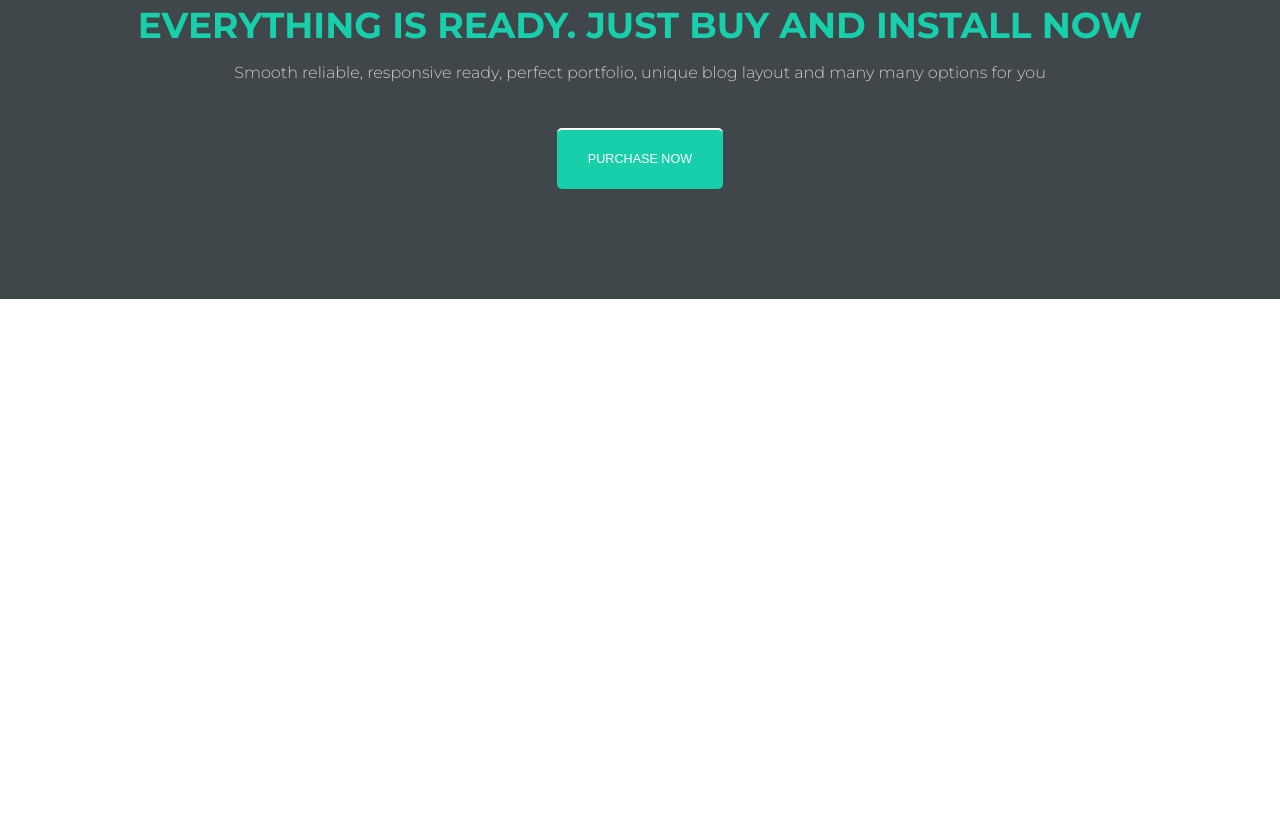
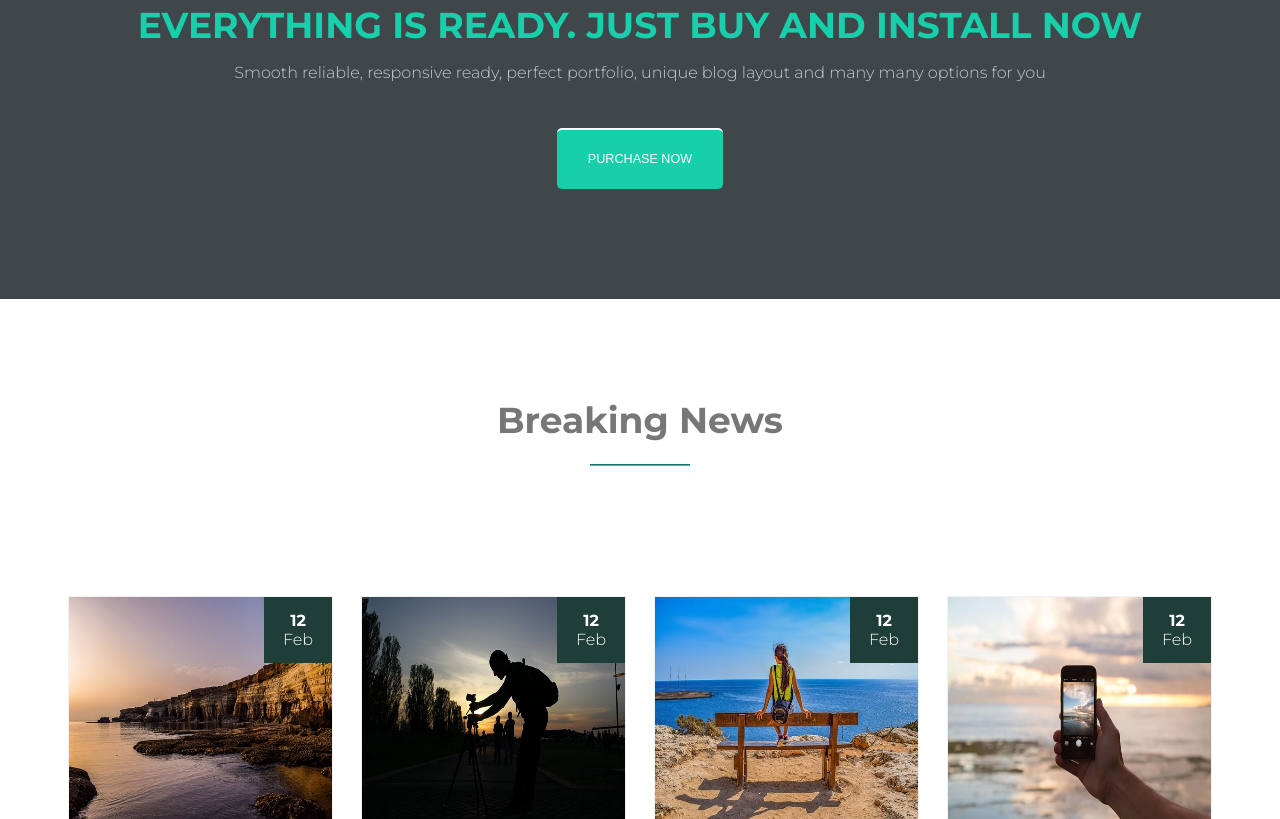
Before and after one commit to MichalStabrawa/create-psd, a plain HTML site: page index.html in a window 1280 px wide. Shown: the part 4733-5552 px from the top of the page. Before the commit the page ends 5032 px from the top, so only its background shows below. Drawn offline with Linux system fonts and the light colour scheme.

Commit message:
add img in new section

```diff
--- a/css/style.css
+++ b/css/style.css
@@ -634,3 +634,43 @@ section.every p{
     color:#c8c9c9;
     font size:16px;
 }
+
+/*section breaking news*/
+#breaking-news .breaking-content{
+    width: 263px;
+    background-color:#f8fcfe;
+    margin:14px;
+    border:1px solid #f0f1f2;
+    position: relative;
+
+}
+
+#breaking-news .breaking-content figure{
+    margin:0px;
+    width: 263px;
+    height: 229px;
+    overflow:hidden;
+}
+#breaking-news .breaking-content figure img{
+    width: 263px;
+    height: 229px;
+}
+
+#breaking-news .breaking-content .data {
+    position: absolute;
+    z-index:10;
+    width: 68px;
+    height: 66px;
+    right: 0;
+    top:0;
+    background-color:#203e38;
+    color:#fff;
+    display:flex;
+    justify-content: center;
+    flex-direction: column;
+    align-items:center;
+
+}
+#breaking-news .breaking-content .data h4{
+    margin:0px;
+}
--- a/index.html
+++ b/index.html
@@ -186,24 +186,132 @@
 
         <div class="container-foto">
             <div class="work-foto"><img src="img/laptop-3244483_640.jpg" alt="">
-            <div class="mask-work"><div class="mask-social"><span><i class="fas  fa-link"></i></span><span><i class="fas  fa-search"></i></span><div class="mask-content"><h3>CREATIVE DESIGN</h3><p>Web Design</p></div></div></div></div>
-            <div class="work-foto"><img src="img/business-792113_640%20(1).jpg" alt=""><div class="mask-work"><div class="mask-social"><span><i class="fas  fa-link"></i></span><span><i class="fas  fa-search"></i></span><div class="mask-content"><h3>CREATIVE DESIGN</h3><p>Web Design</p></div></div></div></div>
-            <div class="work-foto"><img src="img/magazines-614897_640%20(1).jpg" alt=""><div class="mask-work"><div class="mask-social"><span><i class="fas  fa-link"></i></span><span><i class="fas  fa-search"></i></span><div class="mask-content"><h3>CREATIVE DESIGN</h3><p>Web Design</p></div></div></div></div>
-            <div class="work-foto"><img src="img/man-work.jpg" alt=""><div class="mask-work"><div class="mask-social"><span><i class="fas  fa-link"></i></span><span><i class="fas  fa-search"></i></span><div class="mask-content"><h3>CREATIVE DESIGN</h3><p>Web Design</p></div></div></div></div>
-            <div class="work-foto"><img src="img/advarstaining.jpg" alt=""><div class="mask-work"><div class="mask-social"><span><i class="fas  fa-link"></i></span><span><i class="fas  fa-search"></i></span><div class="mask-content"><h3>CREATIVE DESIGN</h3><p>Web Design</p></div></div></div></div>
-             <div class="work-foto"><img src="img/newspaper.jpg" alt=""><div class="mask-work"><div class="mask-social"><span><i class="fas  fa-link"></i></span><span><i class="fas  fa-search"></i></span><div class="mask-content"><h3>CREATIVE DESIGN</h3><p>Web Design</p></div></div></div></div>
-            <div class="work-foto"><img src="img/pink.jpg" alt=""><div class="mask-work"><div class="mask-social"><span><i class="fas  fa-link"></i></span><span><i class="fas  fa-search"></i></span><div class="mask-content"><h3>CREATIVE DESIGN</h3><p>Web Design</p></div></div></div></div>
-            <div class="work-foto"><img src="img/cd-2588173_640%20(1).jpg" alt=""><div class="mask-work"><div class="mask-social"><span><i class="fas  fa-link"></i></span><span><i class="fas  fa-search"></i></span><div class="mask-content"><h3>CREATIVE DESIGN</h3><p>Web Design</p></div></div></div></div>
+                <div class="mask-work">
+                    <div class="mask-social"><span><i class="fas  fa-link"></i></span><span><i class="fas  fa-search"></i></span>
+                        <div class="mask-content">
+                            <h3>CREATIVE DESIGN</h3>
+                            <p>Web Design</p>
+                        </div>
+                    </div>
+                </div>
+            </div>
+            <div class="work-foto"><img src="img/business-792113_640%20(1).jpg" alt="">
+                <div class="mask-work">
+                    <div class="mask-social"><span><i class="fas  fa-link"></i></span><span><i class="fas  fa-search"></i></span>
+                        <div class="mask-content">
+                            <h3>CREATIVE DESIGN</h3>
+                            <p>Web Design</p>
+                        </div>
+                    </div>
+                </div>
+            </div>
+            <div class="work-foto"><img src="img/magazines-614897_640%20(1).jpg" alt="">
+                <div class="mask-work">
+                    <div class="mask-social"><span><i class="fas  fa-link"></i></span><span><i class="fas  fa-search"></i></span>
+                        <div class="mask-content">
+                            <h3>CREATIVE DESIGN</h3>
+                            <p>Web Design</p>
+                        </div>
+                    </div>
+                </div>
+            </div>
+            <div class="work-foto"><img src="img/man-work.jpg" alt="">
+                <div class="mask-work">
+                    <div class="mask-social"><span><i class="fas  fa-link"></i></span><span><i class="fas  fa-search"></i></span>
+                        <div class="mask-content">
+                            <h3>CREATIVE DESIGN</h3>
+                            <p>Web Design</p>
+                        </div>
+                    </div>
+                </div>
+            </div>
+            <div class="work-foto"><img src="img/advarstaining.jpg" alt="">
+                <div class="mask-work">
+                    <div class="mask-social"><span><i class="fas  fa-link"></i></span><span><i class="fas  fa-search"></i></span>
+                        <div class="mask-content">
+                            <h3>CREATIVE DESIGN</h3>
+                            <p>Web Design</p>
+                        </div>
+                    </div>
+                </div>
+            </div>
+            <div class="work-foto"><img src="img/newspaper.jpg" alt="">
+                <div class="mask-work">
+                    <div class="mask-social"><span><i class="fas  fa-link"></i></span><span><i class="fas  fa-search"></i></span>
+                        <div class="mask-content">
+                            <h3>CREATIVE DESIGN</h3>
+                            <p>Web Design</p>
+                        </div>
+                    </div>
+                </div>
+            </div>
+            <div class="work-foto"><img src="img/pink.jpg" alt="">
+                <div class="mask-work">
+                    <div class="mask-social"><span><i class="fas  fa-link"></i></span><span><i class="fas  fa-search"></i></span>
+                        <div class="mask-content">
+                            <h3>CREATIVE DESIGN</h3>
+                            <p>Web Design</p>
+                        </div>
+                    </div>
+                </div>
+            </div>
+            <div class="work-foto"><img src="img/cd-2588173_640%20(1).jpg" alt="">
+                <div class="mask-work">
+                    <div class="mask-social"><span><i class="fas  fa-link"></i></span><span><i class="fas  fa-search"></i></span>
+                        <div class="mask-content">
+                            <h3>CREATIVE DESIGN</h3>
+                            <p>Web Design</p>
+                        </div>
+                    </div>
+                </div>
+            </div>
 
-            <div class="work-foto" ><img src="img/notepad.jpg" alt=""><div class="mask-work"><div class="mask-social"><span><i class="fas  fa-link"></i></span><span><i class="fas  fa-search"></i></span><div class="mask-content"><h3>CREATIVE DESIGN</h3><p>Web Design</p></div></div></div></div>
-            <div class="work-foto"><img src="img/beverage-2441917_640%20(1).jpg" alt=""><div class="mask-work"><div class="mask-social"><span><i class="fas  fa-link"></i></span><span><i class="fas  fa-search"></i></span><div class="mask-content"><h3>CREATIVE DESIGN</h3><p>Web Design</p></div></div></div></div>
-            <div class="work-foto"><img src="img/cityscape-3315814_640%20(1).jpg" alt=""><div class="mask-work"><div class="mask-social"><span><i class="fas  fa-link"></i></span><span><i class="fas  fa-search"></i></span><div class="mask-content"><h3>CREATIVE DESIGN</h3><p>Web Design</p></div></div></div></div>
-            <div class="work-foto"><img src="img/business-meeting-1238188_640%20(1).jpg" alt=""><div class="mask-work"><div class="mask-social"><span><i class="fas  fa-link"></i></span><span><i class="fas  fa-search"></i></span><div class="mask-content"><h3>CREATIVE DESIGN</h3><p>Web Design</p></div></div></div></div>
+            <div class="work-foto"><img src="img/notepad.jpg" alt="">
+                <div class="mask-work">
+                    <div class="mask-social"><span><i class="fas  fa-link"></i></span><span><i class="fas  fa-search"></i></span>
+                        <div class="mask-content">
+                            <h3>CREATIVE DESIGN</h3>
+                            <p>Web Design</p>
+                        </div>
+                    </div>
+                </div>
+            </div>
+            <div class="work-foto"><img src="img/beverage-2441917_640%20(1).jpg" alt="">
+                <div class="mask-work">
+                    <div class="mask-social"><span><i class="fas  fa-link"></i></span><span><i class="fas  fa-search"></i></span>
+                        <div class="mask-content">
+                            <h3>CREATIVE DESIGN</h3>
+                            <p>Web Design</p>
+                        </div>
+                    </div>
+                </div>
+            </div>
+            <div class="work-foto"><img src="img/cityscape-3315814_640%20(1).jpg" alt="">
+                <div class="mask-work">
+                    <div class="mask-social"><span><i class="fas  fa-link"></i></span><span><i class="fas  fa-search"></i></span>
+                        <div class="mask-content">
+                            <h3>CREATIVE DESIGN</h3>
+                            <p>Web Design</p>
+                        </div>
+                    </div>
+                </div>
+            </div>
+            <div class="work-foto"><img src="img/business-meeting-1238188_640%20(1).jpg" alt="">
+                <div class="mask-work">
+                    <div class="mask-social"><span><i class="fas  fa-link"></i></span><span><i class="fas  fa-search"></i></span>
+                        <div class="mask-content">
+                            <h3>CREATIVE DESIGN</h3>
+                            <p>Web Design</p>
+                        </div>
+                    </div>
+                </div>
+            </div>
 
         </div>
 
         <div class="btn-content"><button class="btn-load">LOAD MORE</button>
-        <div id="triangle"></div></div>
+            <div id="triangle"></div>
+        </div>
 
 
         <!--work-foto-load more-->
@@ -213,7 +321,7 @@
 
     <section class="white-content" id="services">
         <h2>Our Services</h2>
-           <div class="container">
+        <div class="container">
             <ul>
                 <li><a href=""><button>Web Design</button></a></li>
                 <li><a href="">Graphic Design</a></li>
@@ -230,12 +338,57 @@
     </section>
 
 
+    <!--section every-->
+    <section class="every">
+        <h2>EVERYTHING IS READY. JUST BUY AND INSTALL NOW</h2>
+        <p>Smooth reliable, responsive ready, perfect portfolio, unique blog layout and many many options for you</p>
+        <button class="btn-every">PURCHASE NOW</button>
+    </section>
 
-  <section class="every">
-      <h2>EVERYTHING IS READY. JUST BUY AND INSTALL NOW</h2>
-      <p>Smooth reliable, responsive ready, perfect portfolio, unique blog layout and many many options for you</p>
-      <button class="btn-every">PURCHASE NOW</button>
-  </section>
+    <!--section breaking news-->
+
+    <section class="white-content" id="breaking-news">
+        <h2>Breaking News</h2>
+
+        <div class="container">
+            <div class="breaking-content">
+                <figure><img src="img/cyprus-3184019_640%20(1).jpg" alt=""></figure>
+                <h3>Amazing Blog Post</h3><div class="data"><h4>12 </h4><span>Feb</span></div>
+            </div>
+            <div class="breaking-content">
+                <figure><img src="img/silhouette-3335612_640%20(1).jpg" alt=""></figure>
+                <h3>Amazing Post</h3><div class="data"><h4>12 </h4><span>Feb</span></div>
+            </div>
+            <div class="breaking-content">
+                <figure><img src="img/girl-3340413_640%20(1).jpg" alt=""></figure>
+                <h3>Amazing Blog Post</h3><div class="data"><h4>12 </h4><span>Feb</span></div>
+            </div>
+            <div class="breaking-content">
+                <figure><img src="img/phone-690091_640%20(1).jpg" alt=""></figure>
+                <h3>Amazing Blog Post</h3><div class="data"><h4>12 </h4><span>Feb</span></div>
+            </div>
+        </div>
+
+        <div class="container">
+            <div class="breaking-content">
+                <figure><img src="img/cyprus-3184019_640%20(1).jpg" alt=""></figure>
+                <h3>Amazing Blog Post</h3>
+                <div class="data"><h4>12 </h4><span>Feb</span></div>
+            </div>
+            <div class="breaking-content">
+                <figure><img src="img/silhouette-3335612_640%20(1).jpg" alt=""></figure>
+                <h3>Amazing Post</h3><div class="data"><h4>12 </h4><span>Feb</span></div>
+            </div>
+            <div class="breaking-content">
+                <figure><img src="img/girl-3340413_640%20(1).jpg" alt=""></figure>
+                <h3>Amazing Blog Post</h3><div class="data"><h4>12 </h4><span>Feb</span></div>
+            </div>
+            <div class="breaking-content">
+                <figure><img src="img/phone-690091_640%20(1).jpg" alt=""></figure>
+                <h3>Amazing Blog Post</h3><div class="data"><h4>12 </h4><span>Feb</span></div>
+            </div>
+        </div>
+    </section>
 
 
 
```
Also changed, not shown: img/cyprus-3184019_640 (1).jpg (added), img/girl-3340413_640 (1).jpg (added), img/phone-690091_640 (1).jpg (added), img/silhouette-3335612_640 (1).jpg (added).
